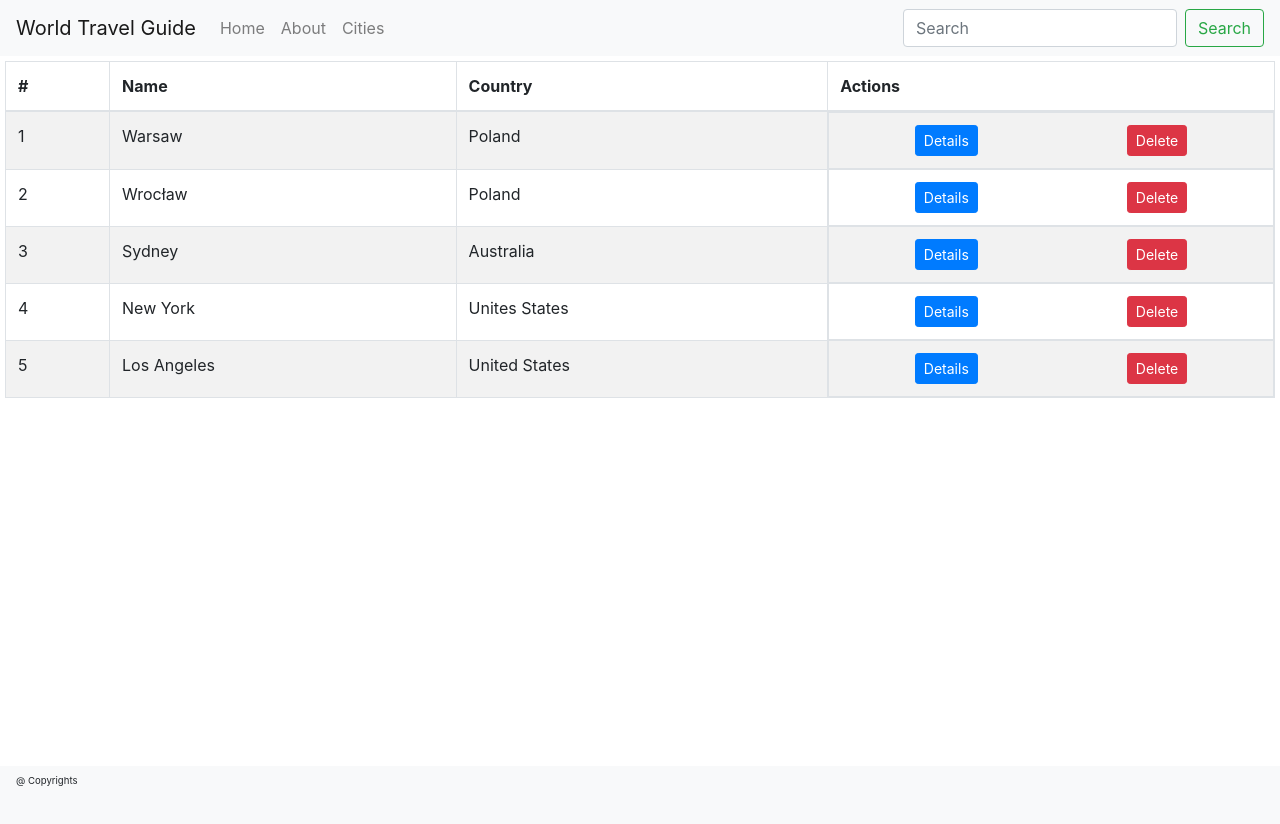
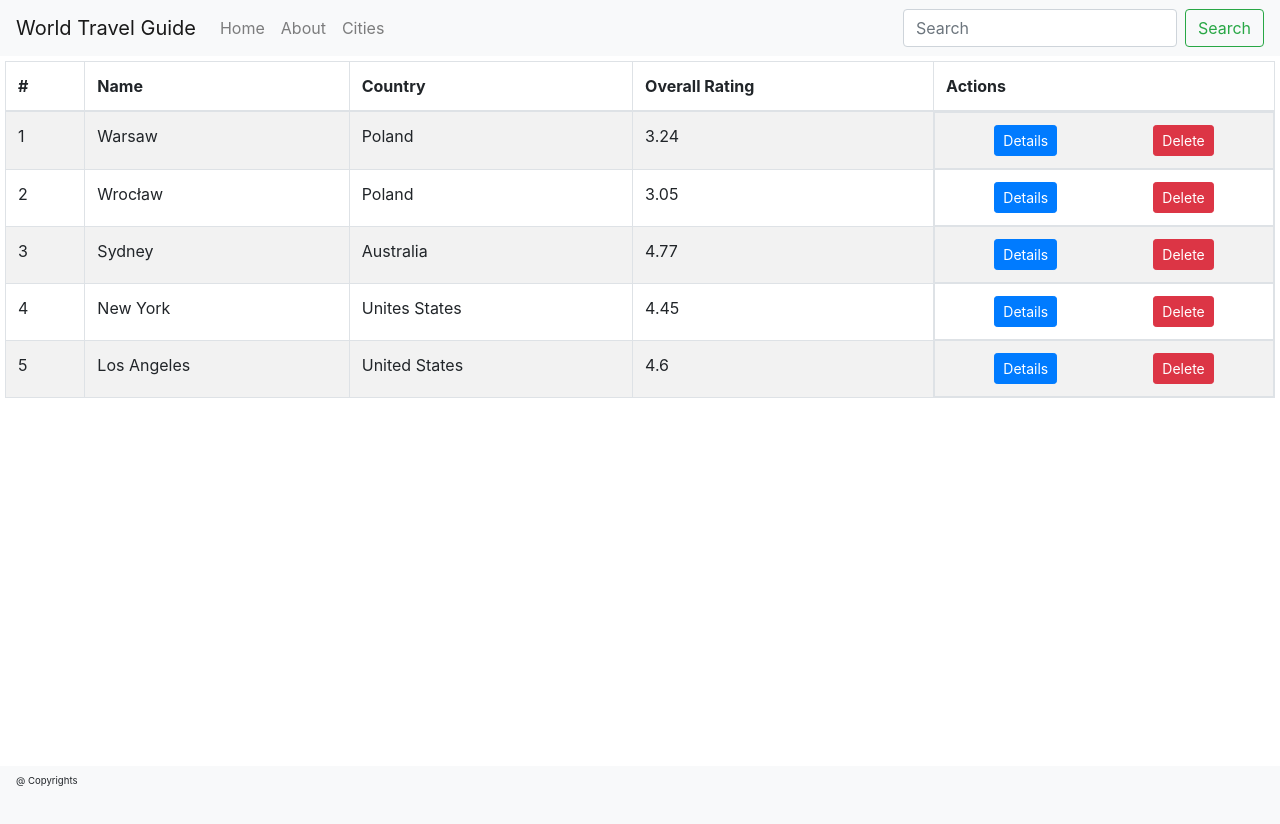
Before and after one commit to tszewcow/react-playground, a React (Create React App) app: page /cities in a window 1280 px wide. Shown: the top 824 px of the page. Built offline with nearby package versions, Linux system fonts and the light colour scheme.

Commit message:
data expanded by overall rating / cities container refactor

```diff
--- a/src/components/cities-table/cities-table.js
+++ b/src/components/cities-table/cities-table.js
@@ -11,6 +11,7 @@ export const CitiesTable = ({ cities, onDetailsClick, onDeleteClick }) => (
                 <th>#</th>
                 <th>Name</th>
                 <th>Country</th>
+                <th>Overall Rating</th>
                 <th>Actions</th>
             </tr>
         </thead>
@@ -20,6 +21,7 @@ export const CitiesTable = ({ cities, onDetailsClick, onDeleteClick }) => (
                     <td>{index + 1}</td>
                     <td>{city.name}</td>
                     <td>{city.country}</td>
+                    <td>{city.ratings.overall}</td>
                     <td className={styles.actions}>
                         <Button variant="primary" size="sm" onClick={onDetailsClick} city={city.id}>Details</Button>
                         <Button variant="danger" size="sm" onClick={onDeleteClick} city={city.id}>Delete</Button>
--- a/src/components/cities/cities.js
+++ b/src/components/cities/cities.js
@@ -29,10 +29,12 @@ export const Cities = () => {
         setCities(cities.slice(0, index).concat(cities.slice(index + 1)));
     }
 
+    const citiesProps = {cities, onDetailsClick, onDeleteClick};
+
     return (
         <div className={styles.cities_container}>
             {cities.length ?
-                <CitiesTable cities={cities} onDetailsClick={onDetailsClick} onDeleteClick={onDeleteClick} /> :
+                <CitiesTable {...citiesProps} /> :
                 (dataLoaded ? <p>Sorry, no data found.</p> : <LoadingSpinner />)
             }
         </div>
--- a/src/data/cities.json
+++ b/src/data/cities.json
@@ -2,26 +2,41 @@
     {
         "id": "1",
         "name": "Warsaw",
-        "country": "Poland"
+        "country": "Poland",
+        "ratings": {
+            "overall": 3.24
+        }
     },
     {
         "id": "2",
         "name": "Wrocław",
-        "country": "Poland"
+        "country": "Poland",
+        "ratings": {
+            "overall": 3.05
+        }
     },
     {
         "id": "3",
         "name": "Sydney",
-        "country": "Australia"
+        "country": "Australia",
+        "ratings": {
+            "overall": 4.77
+        }
     },
     {
         "id": "4",
         "name": "New York",
-        "country": "Unites States"
+        "country": "Unites States",
+        "ratings": {
+            "overall": 4.45
+        }
     },
     {
         "id": "5",
         "name": "Los Angeles",
-        "country": "United States"
+        "country": "United States",
+        "ratings": {
+            "overall": 4.60
+        }
     }
 ]
```
